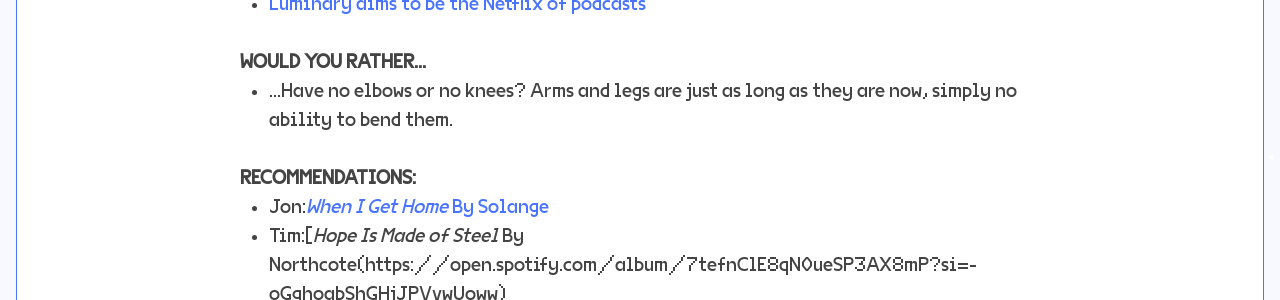
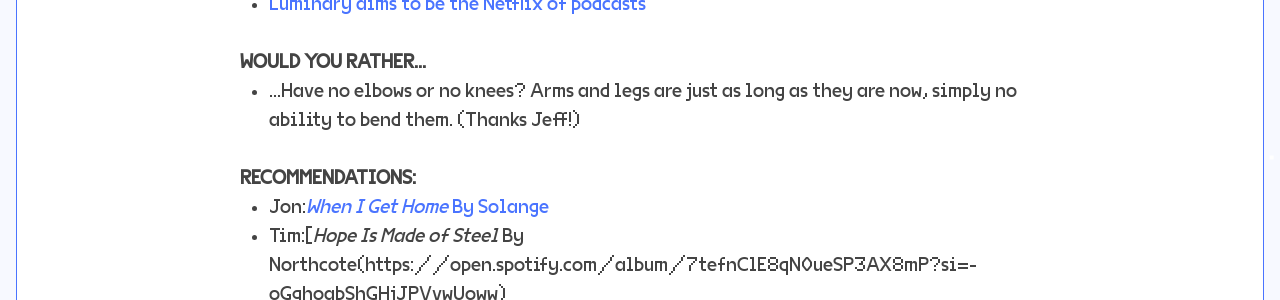
Before and after one commit to jondueck/whatevertown, a Jekyll site: the page built from _posts/2019-03-12-number-41.markdown, in a window 1280 px wide. Shown: the part 466-766 px from the top of the page. Built offline with Jekyll 4.4.1, drawn with Linux system fonts in a browser that asks for light colours; some web fonts are replaced; our own code applies the rules of GitHub Pages for plain Markdown files; comment, search, counter and statistics services are not loaded.

Commit message:
Updated Number 41

```diff
--- a/_posts/2019-03-12-number-41.markdown
+++ b/_posts/2019-03-12-number-41.markdown
@@ -27,7 +27,7 @@
 - [Luminary aims to be the Netflix of podcasts](https://www.nytimes.com/2019/03/03/business/media/luminary-media-podcast-app.html)
 
 ### Would You Rather…
-- …Have no elbows or no knees? Arms and legs are just as long as they are now, simply no ability to bend them.
+- …Have no elbows or no knees? Arms and legs are just as long as they are now, simply no ability to bend them. (Thanks Jeff!)
 
 ### Recommendations:
 - Jon:[*When I Get Home* By Solange](https://open.spotify.com/album/4WF4HvVT7VjGnVjxjoCR6w?si=MMOFw5m6T36ftn7t97bNEQ)
```
